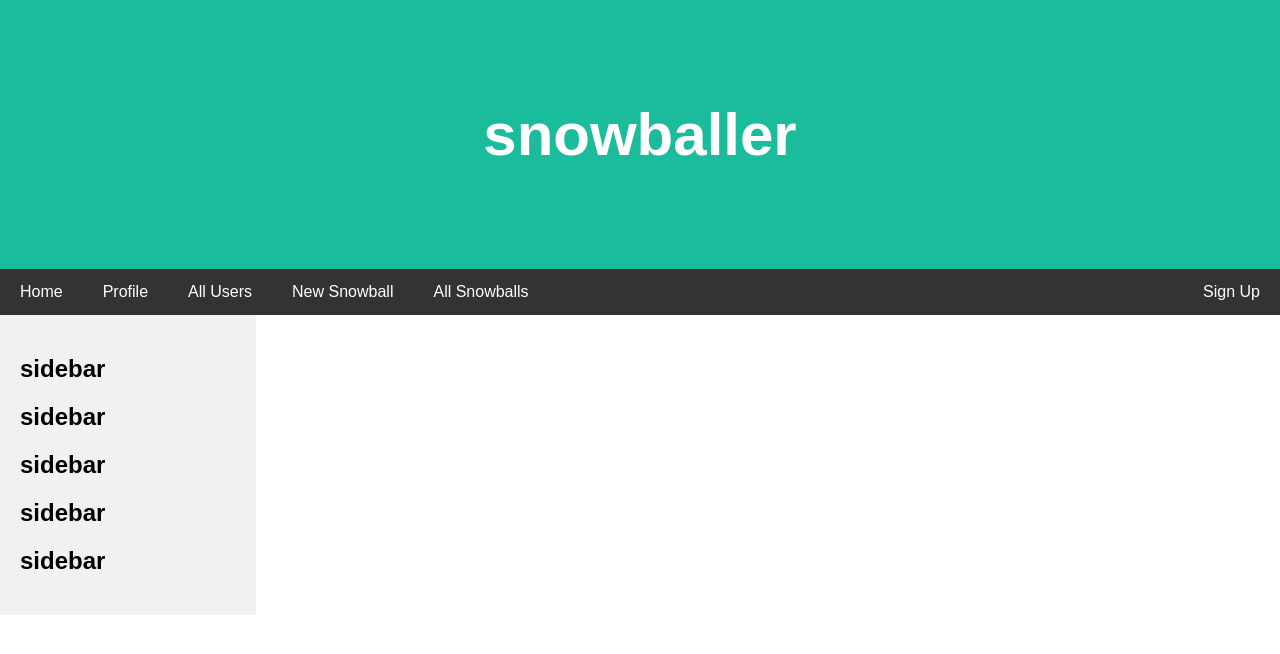
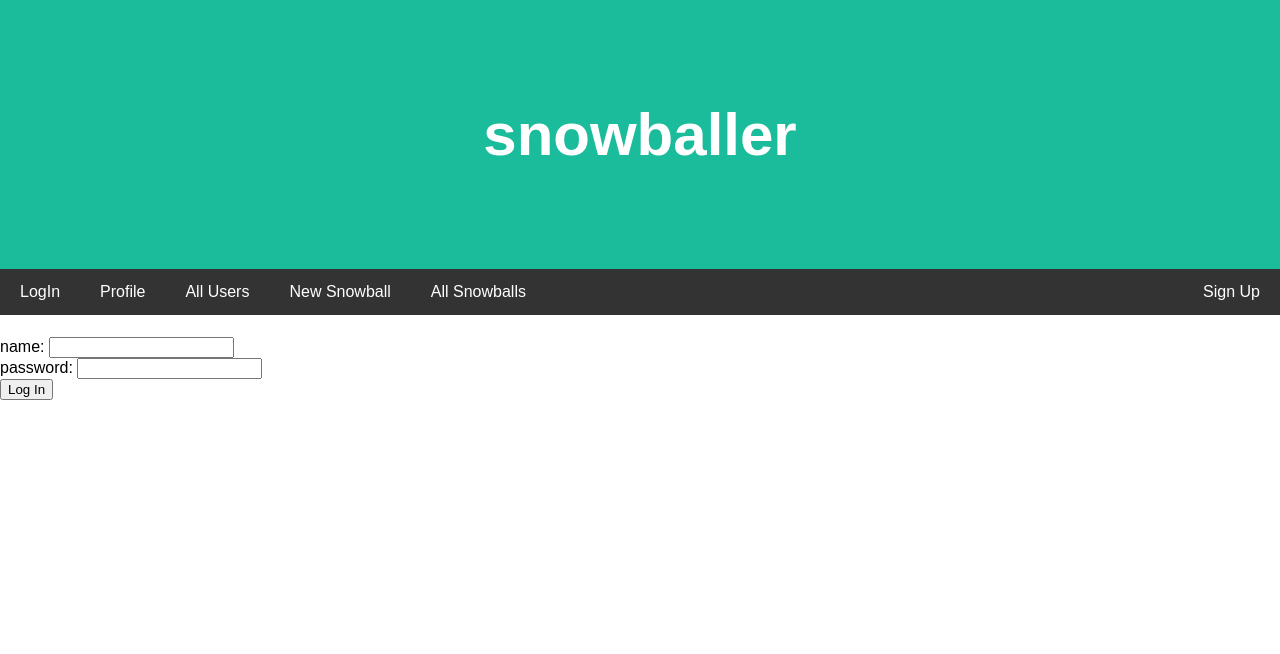
Before and after one commit to odillner/snowball_frontend, a React (Create React App) app: page / in a window 1280 px wide. Shown: the top 654 px of the page. Built offline with nearby package versions, Linux system fonts and the light colour scheme.

Commit message:
added login

```diff
--- a/src/App.js
+++ b/src/App.js
@@ -11,16 +11,22 @@ import Header from "./components/Header";
 import Navbar from "./components/Navbar";
 
 /* pages */
-import Home from './pages/Home'
 import OwnProfile from './pages/OwnProfile'
 import NewUser from './pages/NewUser'
 import AllUsers from './pages/AllUsers'
+import LogIn from './pages/LogIn'
 import NewSnowball from './pages/NewSnowball'
 import AllSnowballs from './pages/AllSnowballs';
 
 
 function App() {
-    const curr_user = "5f05c8e8a482b61eb86cd04f"
+    const [token, setToken] = useState(null)
+    const [user, setUser] = useState(null)
+
+    const setSession = (session) => {
+        setToken(session.token)
+        setUser(session.user)
+    }
 
     return (
         <div className="App">
@@ -31,10 +37,10 @@ function App() {
 
                     <Switch>
                     <Route exact path="/">
-                        <Home />
+                        <LogIn setSession={setSession}/>
                     </Route>
                     <Route path="/ownprofile">
-                        <OwnProfile id={curr_user}/>
+                        <OwnProfile user={user}/>
                     </Route>
                     <Route path="/newuser">
                         <NewUser />
@@ -42,11 +48,11 @@ function App() {
                     <Route path="/allusers">
                         <AllUsers />
                     </Route>
-                    <Route path="/allsnowballs" id={curr_user}>
+                    <Route path="/allsnowballs">
                         <AllSnowballs />
                     </Route>
-                    <Route path="/newsnowball" id={curr_user}>
-                        <NewSnowball />
+                    <Route path="/newsnowball">
+                        <NewSnowball user={user}/>
                     </Route>
                 </Switch>
                 </div>
--- a/src/components/Navbar.js
+++ b/src/components/Navbar.js
@@ -4,7 +4,7 @@ import { Link } from "react-router-dom"
 const Navbar = () => {
     return(
         <div className="navbar">
-            <Link to="/">Home</Link>
+            <Link to="/">LogIn</Link>
             <Link to="/ownprofile">Profile</Link>
             <Link to="/newuser" className="right">Sign Up</Link>
             <Link to="/allusers">All Users</Link>
--- a/src/components/Profile.js
+++ b/src/components/Profile.js
@@ -1,5 +1,7 @@
 import React, {useState, useEffect} from 'react'
 import userService from '../services/users'
+
+import Snowballs from './Snowballs'
 
 const Profile = (props) => {
     const [user, setUser] =  useState({})
@@ -10,6 +12,7 @@ const Profile = (props) => {
         } else if (props.user) {
             setUser(props.user)
         }
+
     }, [])
 
     const setCurrentUser = async (id) => {
@@ -21,9 +24,11 @@ const Profile = (props) => {
     return (
         <div className='profile'>
             <h1>profile</h1>
-            <h1>username: {user.username} </h1>
-            <h1>email: {user.email} </h1>
-            <h1>id: {user.id} </h1>
+            <p>username: {user.username} </p>
+            <p>email: {user.email} </p>
+            <p>id: {user.id} </p>
+            <Snowballs title='own snowballs:' snowballs={user.own_snowballs}/>
+            <Snowballs title='participating in:' snowballs={user.part_snowballs}/>
         </div>
     )
 }
--- a/src/components/Snowball.js
+++ b/src/components/Snowball.js
@@ -20,7 +20,6 @@ const Snowball = (props) => {
 
     return (
         <div className='snowball'>
-            <h1>snowball</h1>
             <p>name: {snowball.name} </p>
             <p>owner id: {snowball.owner} </p>
             <p>snowball id: {snowball.id} </p>
--- /dev/null
+++ b/src/components/Snowballs.js
@@ -0,0 +1,37 @@
+import React, {useState, useEffect} from 'react'
+
+import Snowball from './Snowball'
+
+const Snowballs = (props) => {
+    const snowballs = props.snowballs
+
+    if (!snowballs) {
+        return (
+            <div/>
+        )
+    } else {
+        if (snowballs[0]) {
+            return (
+                <div className="profile">
+                    <h2>{props.title}</h2>
+                    {snowballs.map(snowball => {
+                        if (snowball.id) {
+                            return <Snowball snowball={snowball} key={snowball.id}></Snowball>
+                        } else {
+                            return <Snowball id={snowball} key={snowball}></Snowball>
+                        }
+                    })}
+                </div>
+            )
+        } else {
+            return (
+                <div/>
+            )
+        }
+    }
+
+
+
+}
+
+export default Snowballs
--- a/src/pages/Home.js
+++ /dev/null
@@ -1,17 +0,0 @@
-import React from 'react';
-
-import Sidebar from '../components/Sidebar';
-
-const Home = () => {
-    return (
-        <div>
-            <div className="main">
-                <Sidebar></Sidebar>
-                <div className="content">
-                </div>
-            </div>
-        </div>
-    );
-}
-
-export default Home
--- /dev/null
+++ b/src/pages/LogIn.js
@@ -0,0 +1,55 @@
+import React, {useState, useEffect} from 'react'
+import logInService from '../services/login'
+
+const LogIn = (props) => {
+    const [notication, setNotification] = useState('')
+    const [nameInput, setNameInput] = useState('')
+    const [passwordInput, setPasswordInput] = useState('')
+
+    const logInUser = async (event) => {
+        event.preventDefault()
+
+        const user = {
+            username: nameInput,
+            password: passwordInput
+        }
+
+        try {
+            const res = await logInService.auth(user)
+
+            props.setSession(res)
+            setNotification('Logged in successfully')
+        } catch (err) {
+            setNotification('Failed to log in')
+        }
+        setNameInput('')
+        setPasswordInput('')
+    }
+
+    const handleNameForm = (event) => {
+        setNameInput(event.target.value)
+    }
+
+    const handlePasswordForm = (event) => {
+        setPasswordInput(event.target.value)
+    }
+
+    return (
+        <div>
+            <h1>{notication}</h1>
+        <form>
+          <div>
+            name: <input value={nameInput} onChange={handleNameForm}/>
+          </div>
+          <div>
+            password: <input value={passwordInput} onChange={handlePasswordForm}/>
+          </div>
+          <div>
+            <button type="submit" onClick={logInUser}>Log In</button>
+          </div>
+        </form>
+      </div>
+    )
+}
+
+export default LogIn
--- a/src/pages/NewSnowball.js
+++ b/src/pages/NewSnowball.js
@@ -9,10 +9,10 @@ const NewSnowBall = (props) => {
 
         const newSnowball = {
             name: nameInput,
-            owner: "5f05c8e8a482b61eb86cd04f"
+            owner: props.user.id
         }
 
-        const res = await SnowballService.create(newSnowball)
+        await SnowballService.create(newSnowball)
 
         setNameInput('')
     }
@@ -21,6 +21,7 @@ const NewSnowBall = (props) => {
         setNameInput(event.target.value)
     }
 
+    if (props.user) {
         return (
             <div>
                 <form>
@@ -33,6 +34,13 @@ const NewSnowBall = (props) => {
                 </form>
         </div>
         )
+    } else {
+        return (
+            <div>
+                log in to create snowball
+            </div>
+        )
+    }
 }
 
 export default NewSnowBall
--- a/src/pages/OwnProfile.js
+++ b/src/pages/OwnProfile.js
@@ -2,11 +2,19 @@ import React, {useState, useEffect} from 'react'
 import Profile from '../components/Profile'
 
 const OwnProfile = (props) => {
-    const id = props.id
-
-    return (
-        <Profile id={id}/>
-    )
+    if (props.user) {
+        return (
+            <div>
+                <Profile user={props.user}/>
+            </div>
+        )
+    } else {
+        return (
+            <div>
+                log in to view profile
+            </div>
+        )
+    }
 }
 
 export default OwnProfile
--- /dev/null
+++ b/src/services/login.js
@@ -0,0 +1,10 @@
+import axios from 'axios'
+
+const baseUrl = 'http://localhost:3005/api/login/'
+
+export default {
+    auth: async (user) => {
+        const res = await axios.post(baseUrl, user)
+        return res.data
+    },
+}
--- a/src/services/users.js
+++ b/src/services/users.js
@@ -26,5 +26,5 @@ export default {
     update: async (id, newObject) => {
         const res = await axios.put(`${baseUrl}${id}`, newObject)
         return res.data
-    }
+    },
 }
```
Also changed, not shown: src/navigation/MainNav.js (added). Lines whose indentation alone changed are shown as unchanged.
